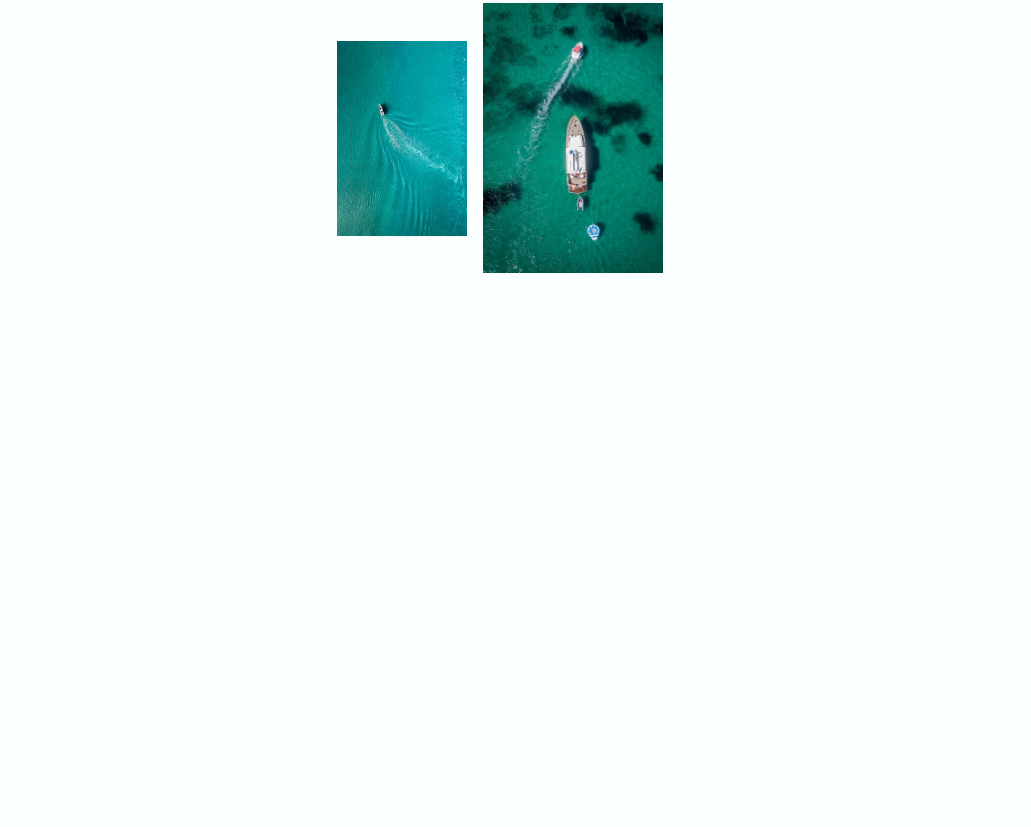
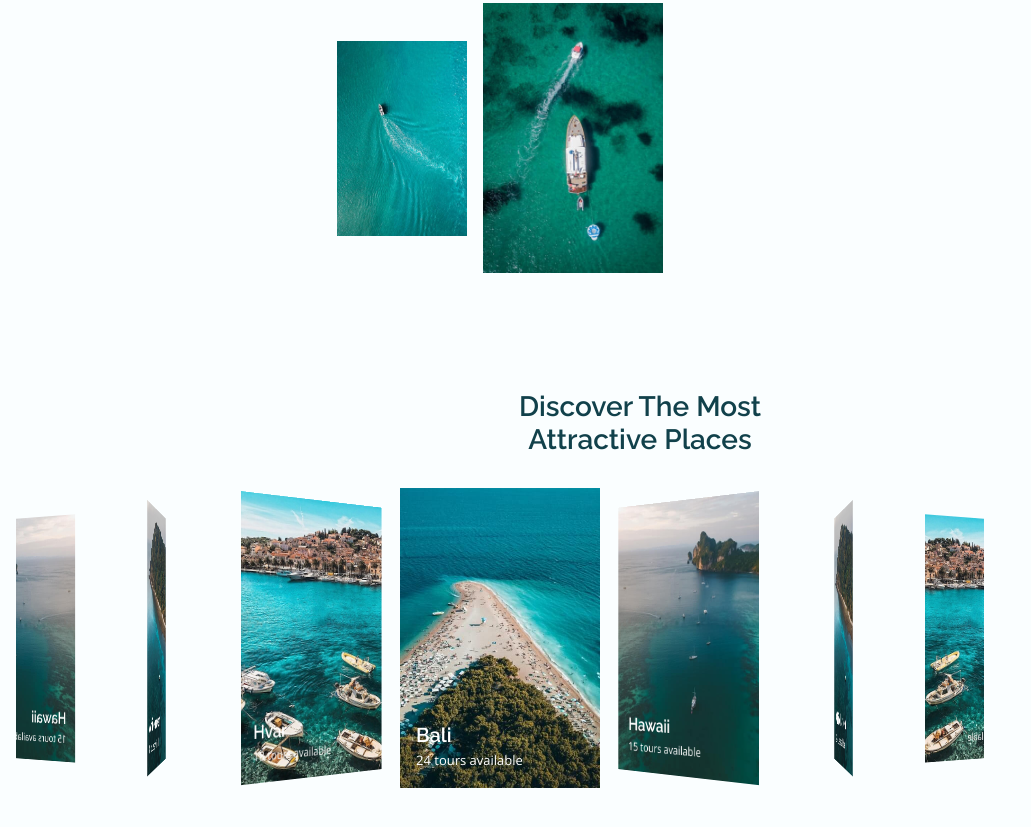
Before and after one commit to nartnahn1604/my-first-web, a plain HTML site: page index.html in a window 1280 px wide. Shown: the part 1137-1964 px from the top of the page, without its empty margins (0-1031 px from the left). Before the commit the page ends 1679 px from the top, so only its background shows below. Drawn offline with nearby package versions, Linux system fonts and the light colour scheme.

Commit message:
Third day

```diff
--- a/Assets/css/style.css
+++ b/Assets/css/style.css
@@ -388,6 +388,55 @@ input{
 .about__img-two:hover{
     transform: var(--img-scale);
 }
+
+/* Discover */
+.discover{
+
+}
+
+.discover__container{
+
+}
+
+.discover__card{
+    position: relative;
+    width: 200px;
+    overflow: var(--img-hidden);
+}
+
+.discover__img{
+    transition: var(--img-trasition);
+}
+
+.discover__img:hover{
+    transform: var(--img-scale);
+}
+
+.discover__data{
+    position: absolute;
+    bottom: 1.5rem;
+    left: 1rem;
+}
+
+.discover__title,
+.discover__description{
+    color: var(--white-color);
+}
+
+.discover__title{
+    font-size: var(--h3-font-size);
+    margin-bottom: var(--mb-0-25);
+}
+
+.discover__description{
+    display: block;
+    font-size: var(--smaller-font-size);
+}
+
+.swiper-container-3d .swiper-slide-shadow-left,
+.swiper-container-3d .swiper-slide-shadow-right{
+    background-image: none;
+}
 /* Button */
 .button{
     display: inline-block;
--- a/Assets/js/main.js
+++ b/Assets/js/main.js
@@ -39,3 +39,16 @@ function scrollMenu(){
         scrollHeader.classList.remove('scroll-header')
 }
 window.addEventListener('scroll', scrollMenu)
+
+/* Swipper Discover */
+var swiper = new Swiper(".discover__container", {
+    effect: "coverflow",
+    grabCursor: true,
+    centeredSlides: true,
+    slidesPerView: "auto",
+    loop: true,
+    spaceBewteen: 32,
+    coverflowEffect: {
+      rotate: 50,
+    },
+  });
--- a/index.html
+++ b/index.html
@@ -8,7 +8,7 @@
     <!-- Icon -->
     <link rel="stylesheet" href="https://cdn.jsdelivr.net/npm/remixicon@2.5.0/fonts/remixicon.css">
     <!-- Swipper -->
-
+    <link rel="stylesheet" href="./Assets/css/swiper-bundle.min.css">
     <!-- CSS -->
     <link rel="stylesheet" href="./Assets/css/style.css">
     <title>Document</title>
@@ -92,7 +92,7 @@
         <!-- End: Home -->
 
         <!-- Start: About -->
-        <section class="about section   " id="about">
+        <section class="about section" id="about">
             <div class="about__container container grid">
                 <div class="about__data">
                     <h2 class="section__title about__title">
@@ -120,7 +120,47 @@
 
         <!-- Start: Discover -->
         <section class="discover section" id="discover">
-
+            <h2 class="section__title">
+                Discover The Most
+                <br>
+                Attractive Places
+            </h2>
+            <div class="discover__container container swiper-container">
+                <div class="swiper-wrapper">
+                    <!-- IMAGE1 -->
+                    <div class="discover__card swiper-slide">
+                        <img src="./Assets/img/discover1.jpg" alt="img" class="discover__img">
+                        <div class="discover__data">
+                            <h2 class="discover__title">Bali</h2>
+                            <span class="discover__description">24 tours available</span>
+                        </div>
+                    </div>
+                    <!-- IMAGE2 -->
+                    <div class="discover__card swiper-slide">
+                        <img src="./Assets/img/discover2.jpg" alt="img" class="discover__img">
+                        <div class="discover__data">
+                            <h2 class="discover__title">Hawaii</h2>
+                            <span class="discover__description">15 tours available</span>
+                        </div>
+                    </div>
+                    <!-- IMAGE3 -->
+                    <div class="discover__card swiper-slide">
+                        <img src="./Assets/img/discover4.jpg" alt="img" class="discover__img">
+                        <div class="discover__data">
+                            <h2 class="discover__title">Whitehaven</h2>
+                            <span class="discover__description">32 tours available</span>
+                        </div>
+                    </div>
+                    <!-- IMAGE4 -->
+                    <div class="discover__card swiper-slide">
+                        <img src="./Assets/img/discover3.jpg" alt="img" class="discover__img">
+                        <div class="discover__data">
+                            <h2 class="discover__title">Hvar</h2>
+                            <span class="discover__description">18 tours available</span>
+                        </div>
+                    </div>
+                </div>
+            </div>
         </section>
         <!-- End: Discover -->
 
@@ -134,6 +174,10 @@
         </section>
     </div>
     <!-- End: Main -->
+
+    <!-- Swipper Js -->
+    <script src="./Assets/js/swiper-bundle.min.js"></script>
+
     <!-- Main Script -->
     <script src="./Assets/js/main.js"></script>
 </body>
```
Also changed, not shown: Assets/css/swiper-bundle.min.css (added), Assets/js/swiper-bundle.min.js (added).
